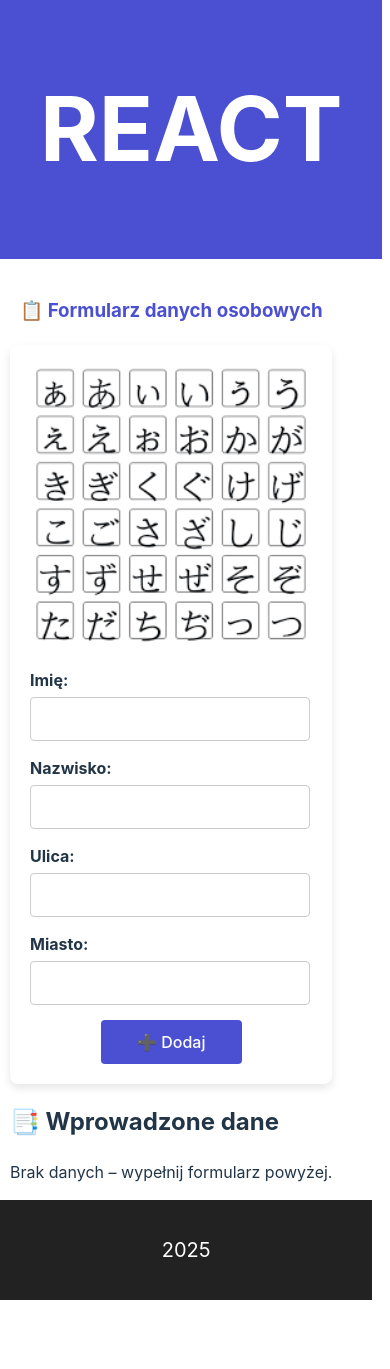
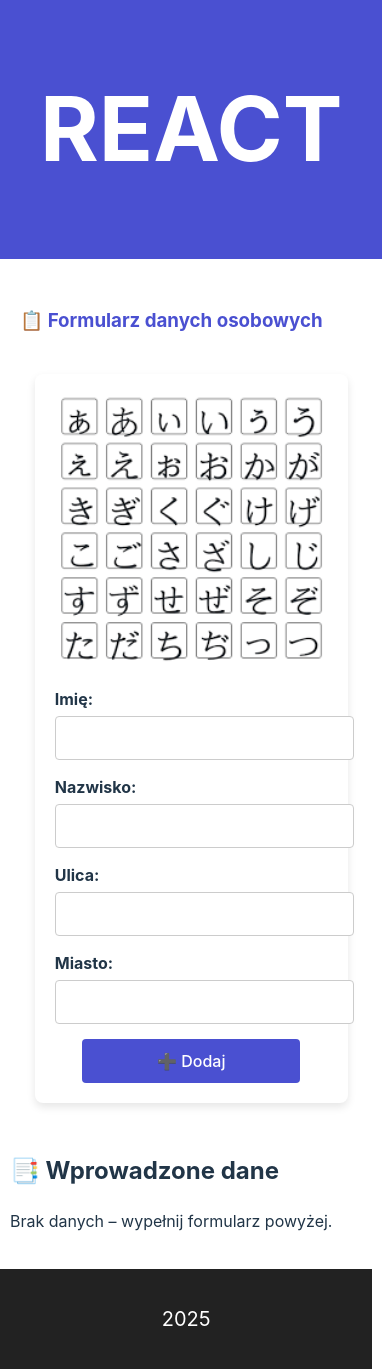
Before and after one commit to Tymekkkkk/vite-react, a React (Vite) app: page / in a window 390 px wide. Before the commit the page ends 1300 px from the top, so only its background shows below. Built offline with nearby package versions, Linux system fonts and the light colour scheme.

Commit message:
Refactor CSS for layout and responsiveness

```diff
--- a/src/App.css
+++ b/src/App.css
@@ -21,13 +21,20 @@
 .content {
   flex: 1;
   display: flex;
-  flex-direction: column;
-  align-items: center; /* WYŚRODKOWANIE POZIOME */
-  justify-content: flex-start;
+  justify-content: center;
+  padding: 20px 0;
   width: 100%;
-  padding-top: 20px;
 }
 
+/* KONTENER WYŚRODKOWUJĄCY WSZYSTKO */
+.center-box {
+  display: flex;
+  flex-direction: column;
+  align-items: center;      /* WYSRODKOWANIE */
+  width: 100%;
+  max-width: 650px;         /* SZEROKOŚĆ ŚRODKOWEJ KOLUMNY */
+  padding: 0 10px;
+}
 
 /* Stopka */
 .footer {
@@ -40,16 +47,12 @@
 }
 
 
-/* === TWOJE ISTNIEJĄCE STYLI DOPASOWANE === */
+/* === FORMULARZ + ELEMENTY === */
 
 header {
   text-align: center;
   color: #4a50d1;
-  margin-bottom: 15px;
-}
-
-.App { /* już nie potrzebne, ale zostawiam żeby nic się nie sypało */
-  text-align: center;
+  margin: 10px 0 20px 0;
 }
 
 /* Banner */
@@ -62,7 +65,7 @@
 
 /* Formularz */
 form {
-  margin: 20px auto;
+  width: 100%;
   max-width: 500px;
   padding: 20px;
   background: #ffffff;
@@ -71,6 +74,7 @@
   display: flex;
   flex-direction: column;
   align-items: center;
+  margin-bottom: 30px;
 }
 
 /* Inputy */
@@ -108,11 +112,18 @@
   background: #373aa3;
 }
 
-/* Tabela */
+
+/* === TABELA === */
+
+.table-section {
+  width: 100%;
+  max-width: 600px;
+}
+
 table {
   width: 100%;
-  margin-top: 30px;
   border-collapse: collapse;
+  margin-top: 20px;
   box-shadow: 0 2px 6px rgba(0, 0, 0, 0.1);
 }
 
@@ -121,7 +132,8 @@
   color: white;
 }
 
-table td, table th {
+table td,
+table th {
   border: 1px solid #ddd;
   padding: 12px;
 }
@@ -130,20 +142,34 @@
   background: #eef0ff;
 }
 
-/* Usuń */
+/* Przyciski usuń */
 table button {
   background: #d9534f;
   color: white;
   border: none;
   padding: 6px 12px;
   border-radius: 4px;
+  cursor: pointer;
+  transition: 0.3s;
 }
 
 table button:hover {
   background: #c9302c;
 }
-.form-section,
-.table-section {
-  width: 100%;
-  max-width: 600px; /* szerokość formularza na środku */
+
+
+/* === RESPONSYWNOŚĆ === */
+
+@media (max-width: 600px) {
+  .center-box {
+    max-width: 95%;
+  }
+
+  form input {
+    width: 100%;
+  }
+
+  form button {
+    width: 80%;
+  }
 }
```
